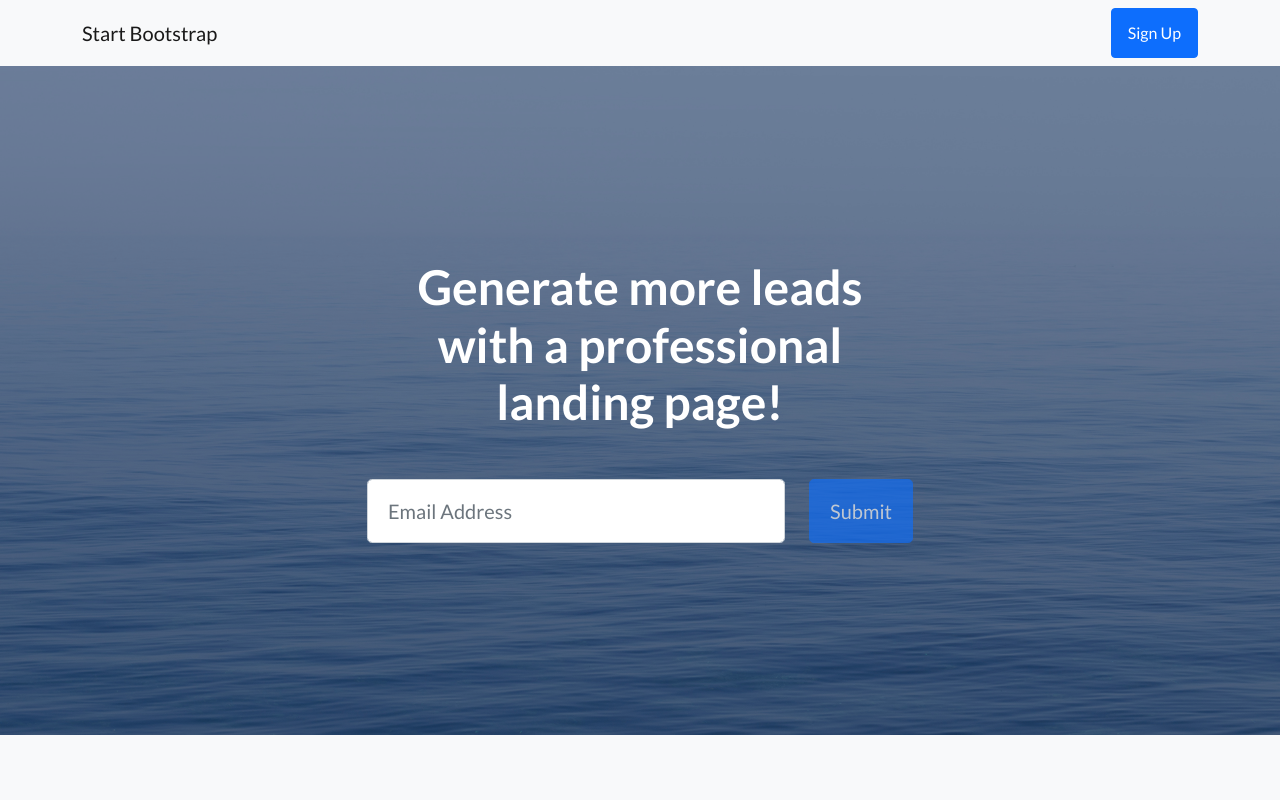
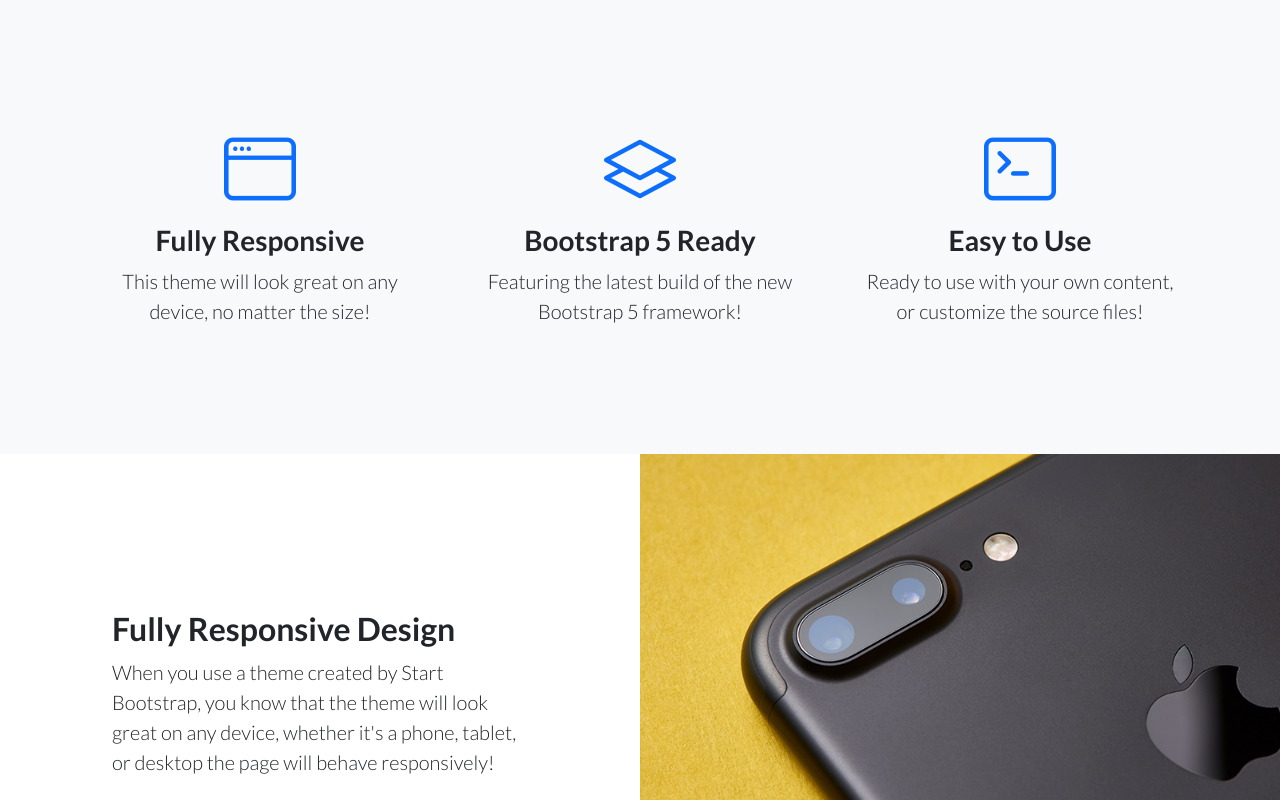
Before and after one commit to AngerminecraftYT/vice-gaming, a website: page dist/index.html in a window 1280 px wide. Shown: the top 800 px of the page. Drawn offline with nearby package versions, Linux system fonts and the light colour scheme.

Commit message:
Update index.html

```diff
--- a/dist/index.html
+++ b/dist/index.html
@@ -16,61 +16,6 @@
         <link href="css/styles.css" rel="stylesheet" />
     </head>
     <body>
-        <!-- Navigation-->
-        <nav class="navbar navbar-light bg-light static-top">
-            <div class="container">
-                <a class="navbar-brand" href="#!">Start Bootstrap</a>
-                <a class="btn btn-primary" href="#signup">Sign Up</a>
-            </div>
-        </nav>
-        <!-- Masthead-->
-        <header class="masthead">
-            <div class="container position-relative">
-                <div class="row justify-content-center">
-                    <div class="col-xl-6">
-                        <div class="text-center text-white">
-                            <!-- Page heading-->
-                            <h1 class="mb-5">Generate more leads with a professional landing page!</h1>
-                            <!-- Signup form-->
-                            <!-- * * * * * * * * * * * * * * *-->
-                            <!-- * * SB Forms Contact Form * *-->
-                            <!-- * * * * * * * * * * * * * * *-->
-                            <!-- This form is pre-integrated with SB Forms.-->
-                            <!-- To make this form functional, sign up at-->
-                            <!-- https://startbootstrap.com/solution/contact-forms-->
-                            <!-- to get an API token!-->
-                            <form class="form-subscribe" id="contactForm" data-sb-form-api-token="API_TOKEN">
-                                <!-- Email address input-->
-                                <div class="row">
-                                    <div class="col">
-                                        <input class="form-control form-control-lg" id="emailAddress" type="email" placeholder="Email Address" data-sb-validations="required,email" />
-                                        <div class="invalid-feedback text-white" data-sb-feedback="emailAddress:required">Email Address is required.</div>
-                                        <div class="invalid-feedback text-white" data-sb-feedback="emailAddress:email">Email Address Email is not valid.</div>
-                                    </div>
-                                    <div class="col-auto"><button class="btn btn-primary btn-lg disabled" id="submitButton" type="submit">Submit</button></div>
-                                </div>
-                                <!-- Submit success message-->
-                                <!---->
-                                <!-- This is what your users will see when the form-->
-                                <!-- has successfully submitted-->
-                                <div class="d-none" id="submitSuccessMessage">
-                                    <div class="text-center mb-3">
-                                        <div class="fw-bolder">Form submission successful!</div>
-                                        <p>To activate this form, sign up at</p>
-                                        <a class="text-white" href="https://startbootstrap.com/solution/contact-forms">https://startbootstrap.com/solution/contact-forms</a>
-                                    </div>
-                                </div>
-                                <!-- Submit error message-->
-                                <!---->
-                                <!-- This is what your users will see when there is-->
-                                <!-- an error submitting the form-->
-                                <div class="d-none" id="submitErrorMessage"><div class="text-center text-danger mb-3">Error sending message!</div></div>
-                            </form>
-                        </div>
-                    </div>
-                </div>
-            </div>
-        </header>
         <!-- Icons Grid-->
         <section class="features-icons bg-light text-center">
             <div class="container">
```
